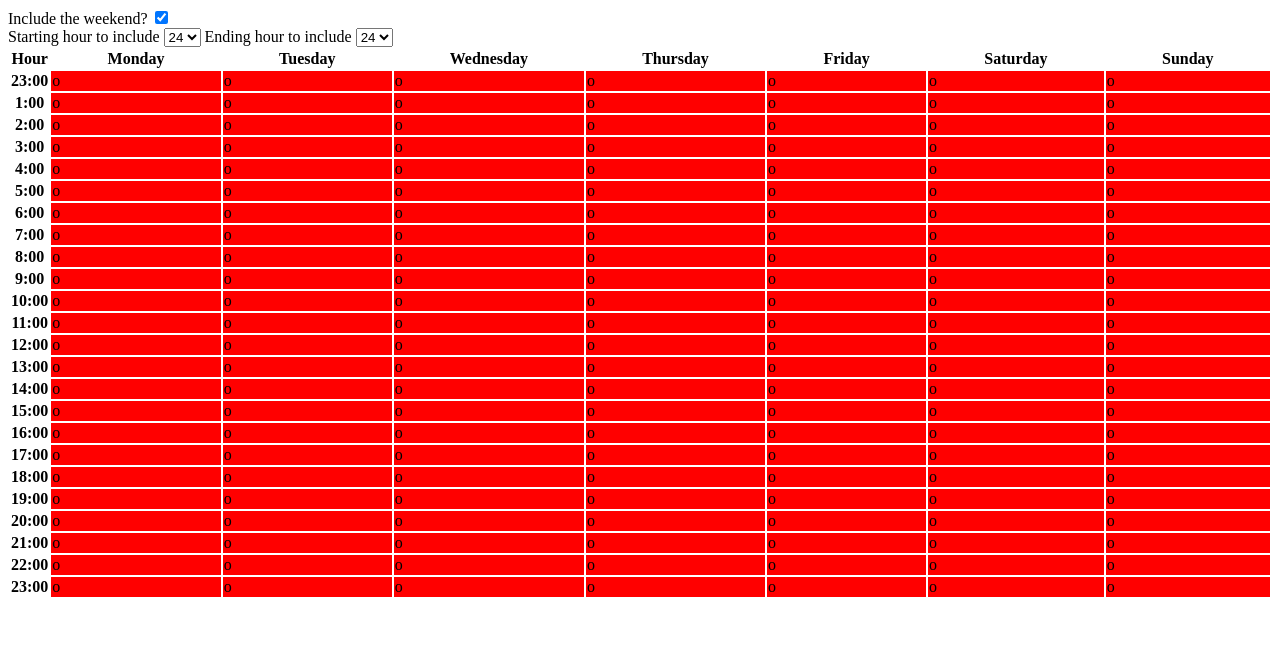
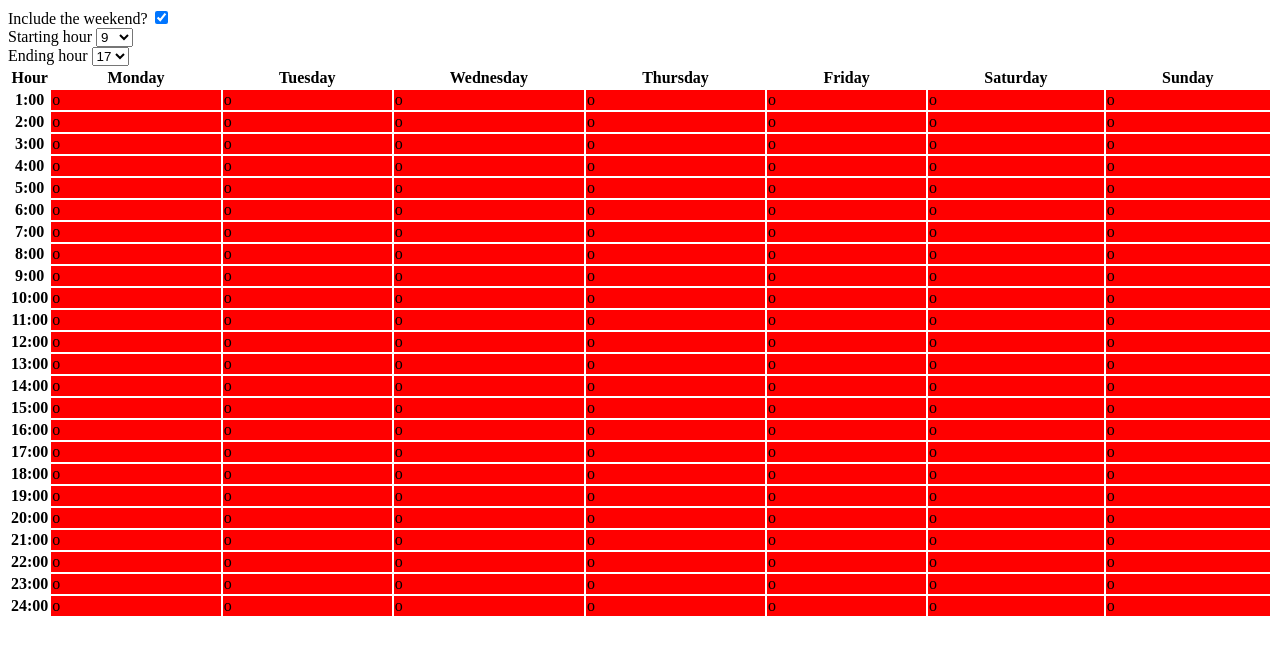
Before and after one commit to vankessel/week-visualizer, a plain HTML site: page index.html in a window 1280 px wide. Drawn offline with nearby package versions, Linux system fonts and the light colour scheme.

Commit message:
Minor fixes and added functionality

```diff
--- a/index.html
+++ b/index.html
@@ -13,12 +13,39 @@
 	</head>
 
 	<body>
-
+		<div class="container">
+		<div class="right">
 		<label for="cb_weekend">Include the weekend?</label>
-		<input type="checkbox" id="cb_weekend" value="true" checked="checked"><br>
-		<label for="list_starthour">Starting hour to include</label>
-		<select id="list_starthour">
+		<input checked type="checkbox" id="cb_weekend" value="true"><br>
+		<label for="list_startHour">Starting hour</label>
+		<select id="list_startHour">
+			<option value="1">1</option>
+			<option value="2">2</option>
+			<option value="3">3</option>
+			<option value="4">4</option>
+			<option value="5">5</option>
+			<option value="6">6</option>
+			<option value="7">7</option>
+			<option value="8">8</option>
+			<option selected value="9">9</option>
+			<option value="10">10</option>
+			<option value="11">11</option>
+			<option value="12">12</option>
+			<option value="13">13</option>
+			<option value="14">14</option>
+			<option value="15">15</option>
+			<option value="16">16</option>
+			<option value="17">17</option>
+			<option value="18">18</option>
+			<option value="19">19</option>
+			<option value="20">20</option>
+			<option value="21">21</option>
+			<option value="22">22</option>
+			<option value="23">23</option>
 			<option value="24">24</option>
+		</select><br>
+		<label for="list_endHour">Ending hour</label>
+		<select id="list_endHour">
 			<option value="1">1</option>
 			<option value="2">2</option>
 			<option value="3">3</option>
@@ -35,42 +62,17 @@
 			<option value="14">14</option>
 			<option value="15">15</option>
 			<option value="16">16</option>
-			<option value="17">17</option>
+			<option selected value="17">17</option>
 			<option value="18">18</option>
 			<option value="19">19</option>
 			<option value="20">20</option>
 			<option value="21">21</option>
 			<option value="22">22</option>
 			<option value="23">23</option>
+			<option value="24">24</option>
 		</select>
-		<label for="list_endhour">Ending hour to include</label>
-		<select id="list_endhour">
-			<option value="24">24</option>
-			<option value="1">1</option>
-			<option value="2">2</option>
-			<option value="3">3</option>
-			<option value="4">4</option>
-			<option value="5">5</option>
-			<option value="6">6</option>
-			<option value="7">7</option>
-			<option value="8">8</option>
-			<option value="9">9</option>
-			<option value="10">10</option>
-			<option value="11">11</option>
-			<option value="12">12</option>
-			<option value="13">13</option>
-			<option value="14">14</option>
-			<option value="15">15</option>
-			<option value="16">16</option>
-			<option value="17">17</option>
-			<option value="18">18</option>
-			<option value="19">19</option>
-			<option value="20">20</option>
-			<option value="21">21</option>
-			<option value="22">22</option>
-			<option value="23">23</option>
-		</select>
-
+		</div>
+		</div>
 		<div class="week-container">
 			<table class="week-table">
 				<tr>
@@ -82,16 +84,6 @@
 					<th class="fri weekday">Friday</th>
 					<th class="sat weekend">Saturday</th>
 					<th class="sun weekend">Sunday</th>
-				</tr>
-				<tr class="hour_23">
-					<th class="hour">23:00</th>
-					<td class="mon weekday"></td>
-					<td class="tue weekday"></td>
-					<td class="wed weekday"></td>
-					<td class="thu weekday"></td>
-					<td class="fri weekday"></td>
-					<td class="sat weekend"></td>
-					<td class="sun weekend"></td>
 				</tr>
 				<tr class="hour_1">
 					<th class="hour">1:00</th>
@@ -323,6 +315,16 @@
 					<td class="sat weekend"></td>
 					<td class="sun weekend"></td>
 				</tr>
+				<tr class="hour_24">
+					<th class="hour">24:00</th>
+					<td class="mon weekday"></td>
+					<td class="tue weekday"></td>
+					<td class="wed weekday"></td>
+					<td class="thu weekday"></td>
+					<td class="fri weekday"></td>
+					<td class="sat weekend"></td>
+					<td class="sun weekend"></td>
+				</tr>
 			</table>
 		</div>
 
--- a/script.js
+++ b/script.js
@@ -1,13 +1,49 @@
 $(document).ready(function() {
+
+	var startHour = parseInt($("#list_startHour").val());
+	var endHour = parseInt($("#list_endHour").val());
+
+	//Constrain the start and end hours to sensible values
+	$("#list_startHour").change(function() {
+		startHour = parseInt($(this).val());
+		if(endHour < startHour) {
+			endHour = startHour;
+			$("#list_endHour").val(startHour);
+		}
+	});
+
+	$("#list_endHour").change(function() {
+		endHour = parseInt($(this).val());
+		if(startHour > endHour) {
+			startHour = endHour;
+			$("#list_startHour").val(endHour);
+		}
+	});
+
 	//Show or hide the weekend column
 	$("#cb_weekend").change(function() {
 		if(this.checked) {
+			$(".weekend").show();
+		} else {
 			$(".weekend").hide();
-		} else {
-			$(".weekend").show();
 		}
 	});
+
+
 
 	//Placeholder table filler
 	$(".week-table tr td").html("o");
 });
+
+function hideRow(n) {
+
+}
+
+function hideColumn(m) {
+
+}
+
+//Hide the rows not within the start and end times
+function clipTable() {
+
+}
--- a/stylesheet.css
+++ b/stylesheet.css
@@ -6,3 +6,9 @@
 	background-color: red;
 	width: 4096px;
 }
+
+.container {
+}
+
+.right {
+}
```
